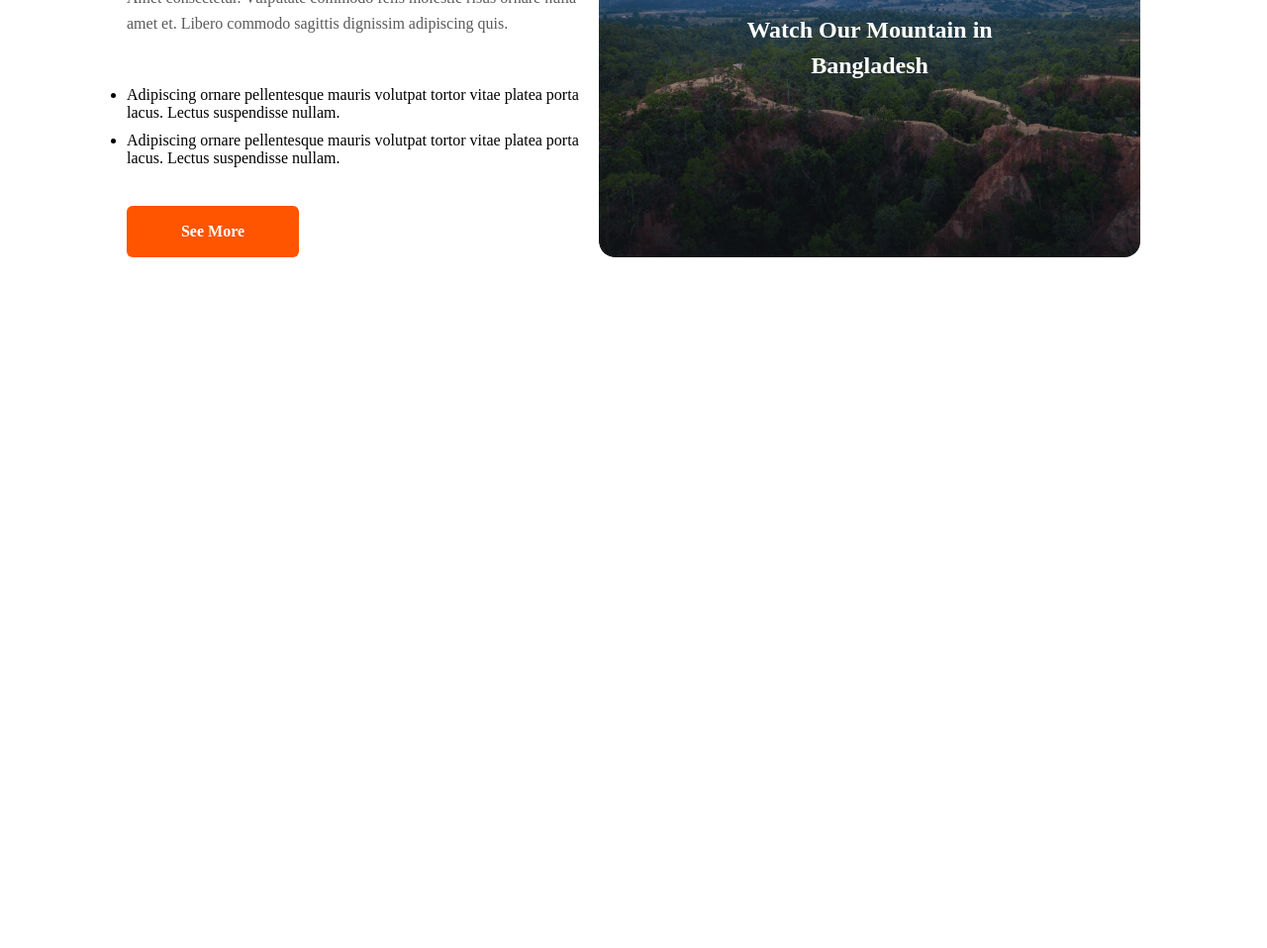
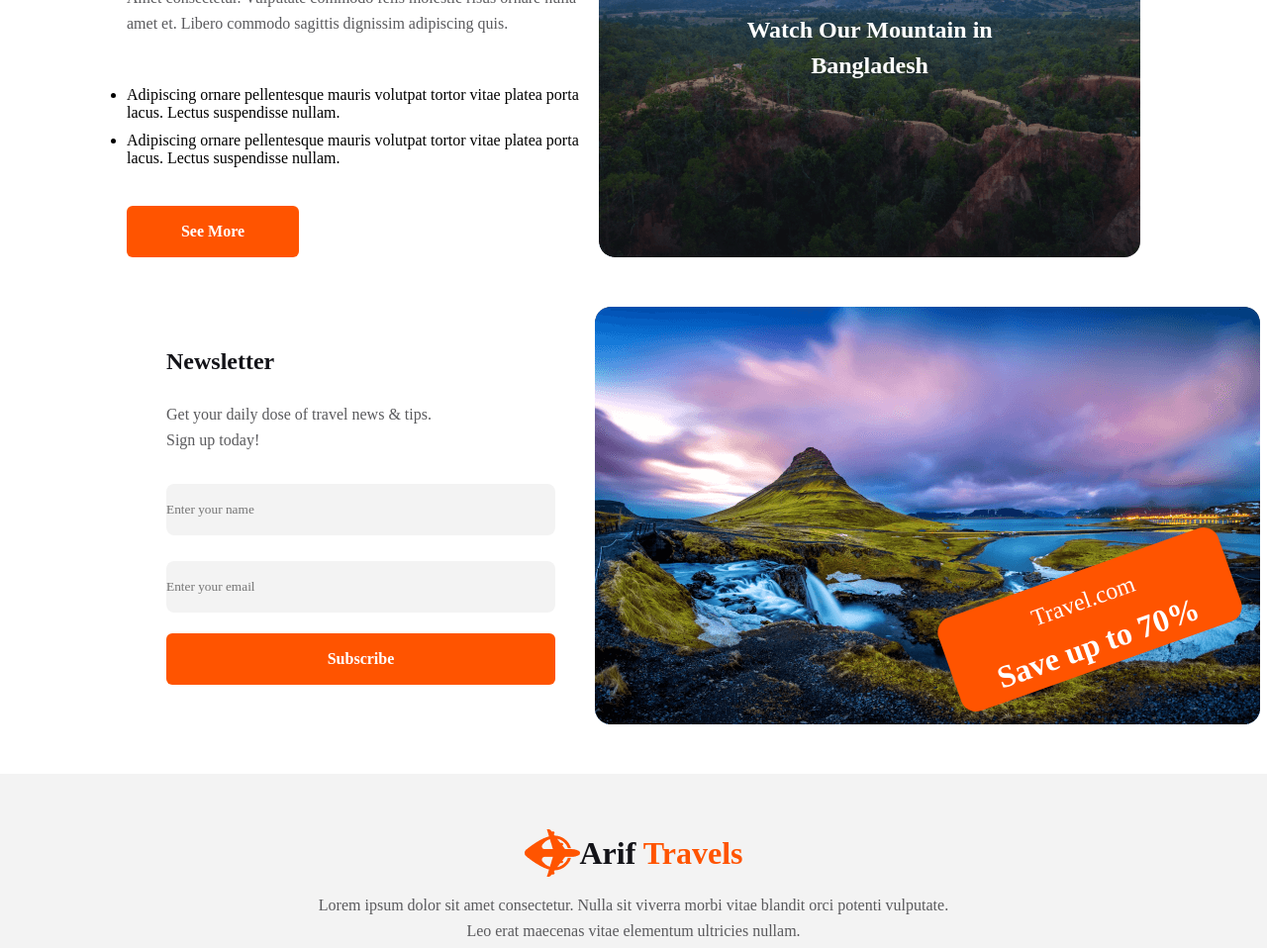
Before and after one commit to arif-05/Arif-toors-and-travel, a plain HTML site: page index.html in a window 1280 px wide. Shown: the part 4790-5748 px from the top of the page at 99% size. Before the commit the page ends 5080 px from the top, so only its background shows below. Drawn offline with Linux system fonts and the light colour scheme.

Commit message:
project completed

```diff
--- a/index.html
+++ b/index.html
@@ -270,18 +270,45 @@
 
         </section>
 
+        <!-- newslatter section -->
 
+        <section class="container news">
+            <div class="news-content">
+                <h4>Newsletter</h4>
+                <p>Get your daily dose of travel news & tips. <br> Sign up today!</p>
+                <input type="text" placeholder="Enter your name">
+                <input type="email" name="" id="" placeholder="Enter your email">
+                <button class="cmn-btn">Subscribe</button>
 
+            </div>
+            <div class="news-img">
+                <img src="./Images/Rectangle 8 (1).png" alt="">
+                <div class="news-offer">
+                    <a href="">Travel.com</a>
+                    <p>Save up to 70%</p>
 
+                </div>
 
-
-
-
+            </div>
+        </section>
 
 
     </main>
     <footer>
-
+        <div class="foot-content">
+            <div class="foot-heading">
+                <img src="./Images/Group 40071 (2).png" alt="">
+                <p>Arif <span style="color: rgb(255, 84, 0);">Travels</span></p>
+            </div>
+            <p class="text">Lorem ipsum dolor sit amet consectetur. Nulla sit viverra morbi vitae blandit orci potenti vulputate. <br> Leo erat maecenas vitae elementum ultricies nullam. </p>
+            <div class="foot-icons">
+                <img width="30" height="30" src="https://img.icons8.com/ios-glyphs/30/twitter--v1.png" alt="twitter--v1"/>
+                <img width="30" height="30" src="https://img.icons8.com/ios-glyphs/30/facebook-new.png" alt="facebook-new"/>
+                <img width="30" height="30" src="https://img.icons8.com/material-outlined/24/instagram-new--v1.png" alt="instagram-new--v1"/>
+                <img width="30" height="30" src="https://img.icons8.com/ios-glyphs/30/github.png" alt="github"/>
+            </div>
+            <p class="text">2017, All Rights Reserved.</p>
+        </div>
     </footer>
 
 </body>
--- a/styles/responsive.css
+++ b/styles/responsive.css
@@ -126,9 +126,50 @@ background: rgba(255, 255, 255, 0.8);
     .video-img{
         width: 335px;
 height: 200px;
+
     }
     .video-content{
         width: 335px;
+    }
+
+    /* newsletter related */
+    .news{
+        flex-direction: column;
+        align-items: center;
+        /* margin-bottom: 10px; */
+
+    }
+
+
+    .news-content{
+        width: 335px;
+height: 353px;
+
+    }
+    .news-content>input{
+        width: 288px;
+        height: 52px;
+    }
+    .news-content>button{
+        width: 288px;
+height: 52px;
+    }
+    .news-img{
+        width: 100%;
+        object-fit: cover;
+        height: 200px;
+    }
+    .news-img>img{
+         width: 100%;
+
+    }
+
+    .news-offer{
+        width: 280px;
+        height: 100px;
+        transform: rotate(-19.63deg);
+        top: -160px;
+        left: 80px;
     }
 
 
@@ -137,4 +178,6 @@ height: 200px;
 
 
 
+
+
 }
--- a/styles/style.css
+++ b/styles/style.css
@@ -514,3 +514,137 @@ text-align: left;
     width: 174px;
 height: 52px;
 }
+
+/* newsletter related */
+.news{
+    display: flex;
+    margin: 50px auto;
+}
+
+.news-content{
+    width: 474px;
+    height: 422px;
+    display: flex;
+    gap: 5px;
+    flex-direction: column;
+    align-items: left;
+    padding: 40px;
+    text-align: left;
+    justify-content: space-between;
+}
+.news-content>input{
+    width: 393px;
+    height: 52px;
+    border: none;
+    text-decoration: none;
+    border-radius: 8px;
+    margin: 5px auto;
+background: rgba(19, 19, 24, 0.05);
+
+}
+
+.news-content>button{
+    width: 393px;
+    height: 52px;
+
+}
+.news-content>h4{
+    color: rgb(19, 19, 24);
+font-family: Mulish;
+font-size: 24px;
+font-weight: 800;
+line-height: 30px;
+letter-spacing: 0%;
+text-align: left;
+}
+
+.news-content>p{
+    color: rgb(90, 90, 93);
+font-family: Mulish;
+font-size: 16px;
+font-weight: 400;
+line-height: 26px;
+letter-spacing: 0%;
+text-align: left;
+margin-left: 0%;
+}
+
+.news-img{
+    width: 672px;
+    height: 422px;
+    /* position: absolute; */
+}
+
+.news-offer{
+
+    border-radius: 16px;
+background: rgb(255, 84, 0);
+position: relative;
+left: 350px;
+top: -160px;
+width: 300px;
+height: 100px;
+transform: rotate(-19.63deg);
+display: flex;
+align-items: center;
+flex-direction: column;
+padding: 15px;
+}
+
+.news-offer>a{
+    color: rgb(255, 255, 255);
+font-family: Mulish;
+font-size: 24px;
+font-weight: 400;
+line-height: 30px;
+letter-spacing: 0%;
+text-align: center;
+text-decoration: none;
+}
+.news-offer>p{
+    color: rgb(255, 255, 255);
+font-family: Mulish;
+font-size: 32px;
+font-weight: 800;
+line-height: 40px;
+letter-spacing: 0%;
+text-align: left;
+}
+
+/* footer related */
+
+footer{
+    background: rgba(19, 19, 24, 0.05);
+    padding: 50px 0px;
+}
+
+.foot-content{
+    display: flex;
+    flex-direction: column;
+    align-items: center;
+    justify-content: space-around;
+}
+
+.foot-heading{
+    display: flex;
+    align-items: center;
+}
+
+.foot-icons{
+    display: flex;
+    gap: 5px;
+}
+
+.foot-content>p{
+    text-align: center;
+}
+
+.foot-heading>p{
+    color: rgb(19, 19, 24);
+font-family: Mulish;
+font-size: 32px;
+font-weight: 800;
+line-height: 40px;
+letter-spacing: 0%;
+text-align: left;
+}
```
